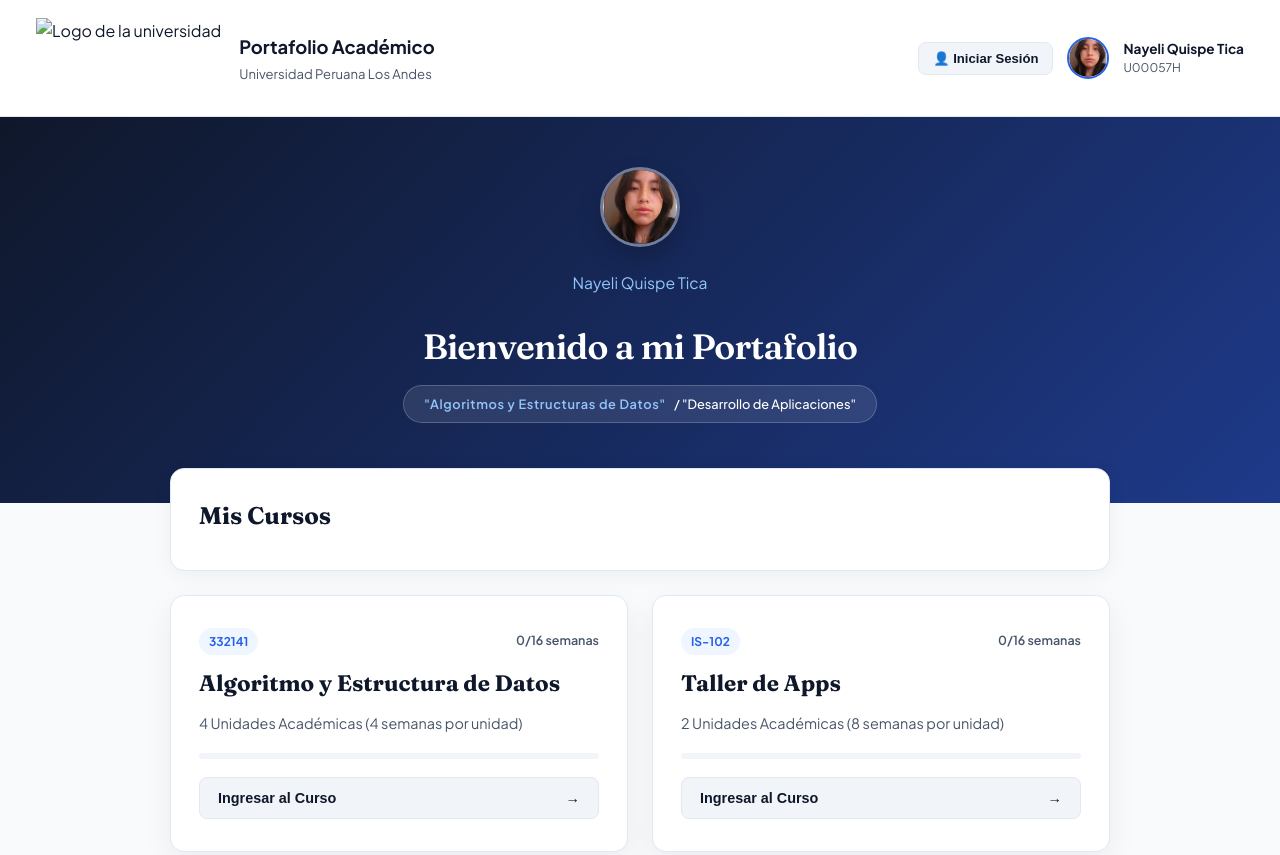
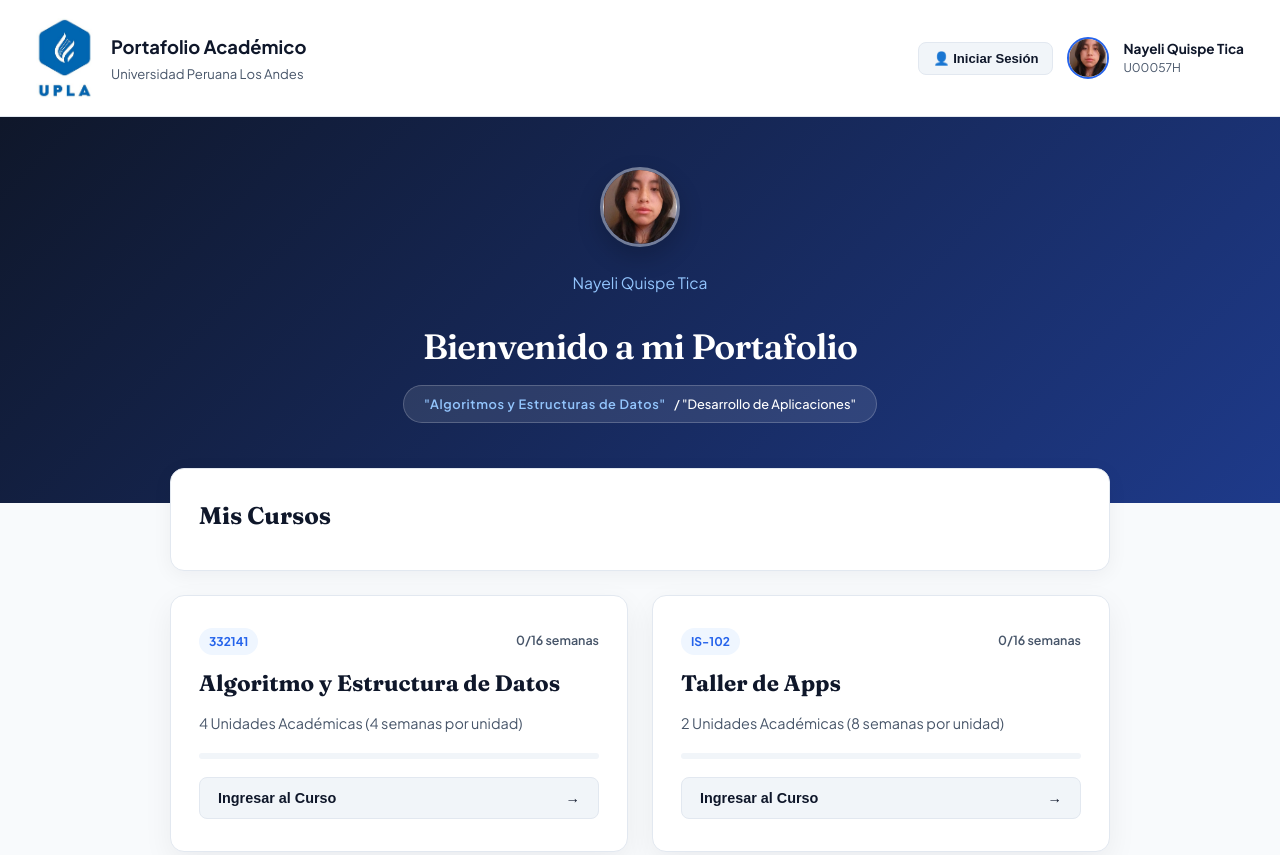
Before and after one commit to nayeliquispe547-cpu/Mi-portafolio-Acad-mico, a plain HTML site: page index.html in a window 1280 px wide. Shown: the top 855 px of the page. Drawn offline with nearby package versions, Linux system fonts and the light colour scheme; the site is published under a folder, as on GitHub Pages, so addresses that start at the root find nothing.

Commit message:
Fix logo image source path in index.html

```diff
--- a/index.html
+++ b/index.html
@@ -9,7 +9,7 @@
 <body>
   <header class="top">
     <div class="logo-container">
-      <img class="logo" src="/logo-universidad.png" alt="Logo de la universidad" />
+      <img class="logo" src="logo-universidad.png" alt="Logo de la universidad" />
       <div class="titles">
         <h1 id="titulo-universidad">Portafolio Académico</h1>
         <p id="subtitulo-universidad">Universidad</p>
```
